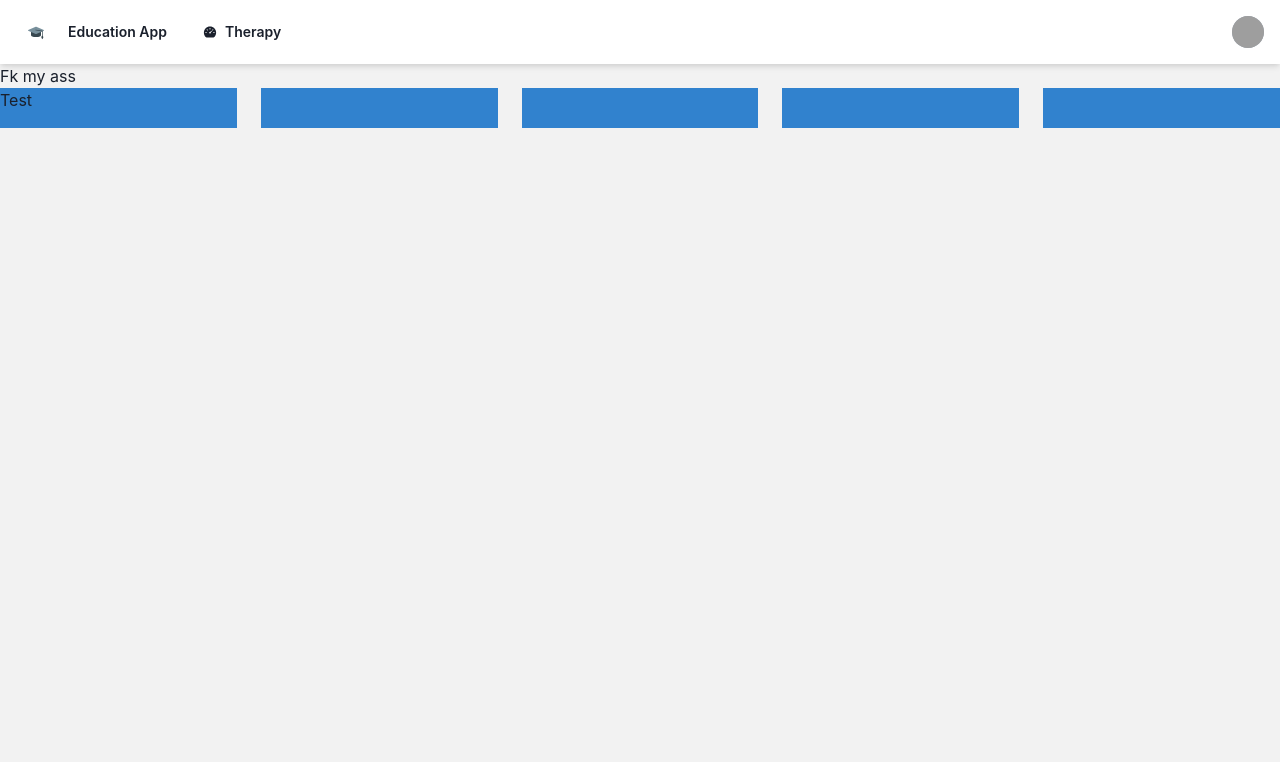
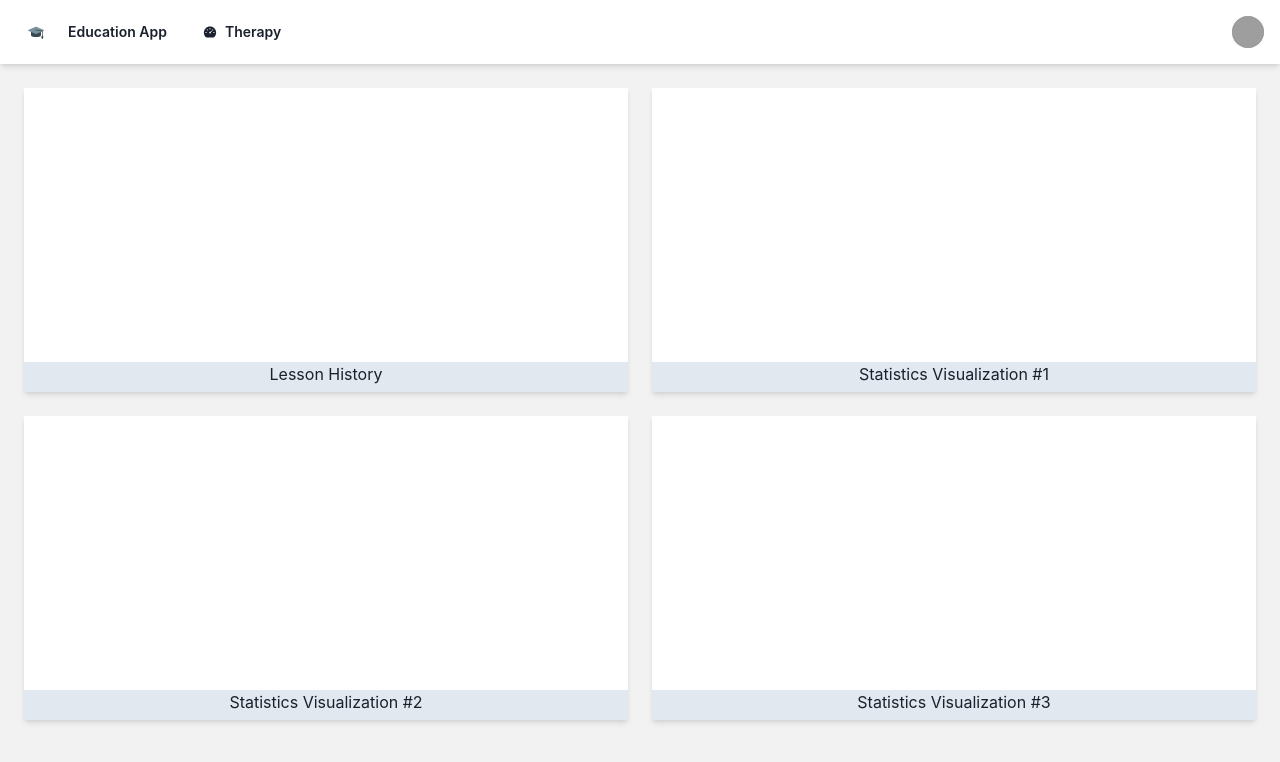
Before and after one commit to maxphillipsdev/unihack2022, a Next.js app in the folder frontend/: page /student-profile in a window 1280 px wide. Shown: the top 762 px of the page. Built offline with nearby package versions, Linux system fonts and the light colour scheme; grey boxes are pictures that could not be loaded.

Commit message:
Added layout for studentprofile page

```diff
--- a/frontend/package.json
+++ b/frontend/package.json
@@ -15,7 +15,8 @@
     "framer-motion": "^6",
     "next": "12.1.0",
     "react": "17.0.2",
-    "react-dom": "17.0.2"
+    "react-dom": "17.0.2",
+    "react-icons": "^4.3.1"
   },
   "devDependencies": {
     "@types/node": "17.0.21",
--- a/frontend/pages/student-profile.tsx
+++ b/frontend/pages/student-profile.tsx
@@ -1,18 +1,43 @@
 import React from "react";
-import { Grid, GridItem } from "@chakra-ui/react";
+import { Grid, GridItem, Box, Text } from "@chakra-ui/react";
 
 const Profile = () => {
   return (
     <>
-      Fk my ass
-      <Grid templateColumns="repeat(5, 1fr)" gap={6}>
-        <GridItem w="100%" h="10" bg="blue.500">
-          Test
+      <br />
+      <Grid templateColumns="repeat(2, 1fr)" gap={6} sx={{ mx: "6" }}>
+        <GridItem w="100%" h="38vh" bg="gray.200" boxShadow="md">
+          <Box bg="white" w="100%" height="90%" p={4} color="white">
+            This is the Box
+          </Box>
+          <Text fontSize="md" textAlign="center">
+            Lesson History
+          </Text>
         </GridItem>
-        <GridItem w="100%" h="10" bg="blue.500"></GridItem>
-        <GridItem w="100%" h="10" bg="blue.500"></GridItem>
-        <GridItem w="100%" h="10" bg="blue.500"></GridItem>
-        <GridItem w="100%" h="10" bg="blue.500"></GridItem>
+        <GridItem w="100%" h="38vh" bg="gray.200" boxShadow="md">
+          <Box bg="white" w="100%" height="90%" p={4} color="white">
+            This is the Box
+          </Box>
+          <Text fontSize="md" textAlign="center">
+            Statistics Visualization #1
+          </Text>
+        </GridItem>
+        <GridItem w="100%" h="38vh" bg="gray.200" boxShadow="md">
+          <Box bg="white" w="100%" height="90%" p={4} color="white">
+            This is the Box
+          </Box>
+          <Text fontSize="md" textAlign="center">
+            Statistics Visualization #2
+          </Text>
+        </GridItem>
+        <GridItem w="100%" h="38vh" bg="gray.200" boxShadow="md">
+          <Box bg="white" w="100%" height="90%" p={4} color="white">
+            This is the Box
+          </Box>
+          <Text fontSize="md" textAlign="center">
+            Statistics Visualization #3
+          </Text>
+        </GridItem>
       </Grid>
     </>
   );
```
Also changed, not shown: 1 other file (tests, documents, lock files or other folders).
